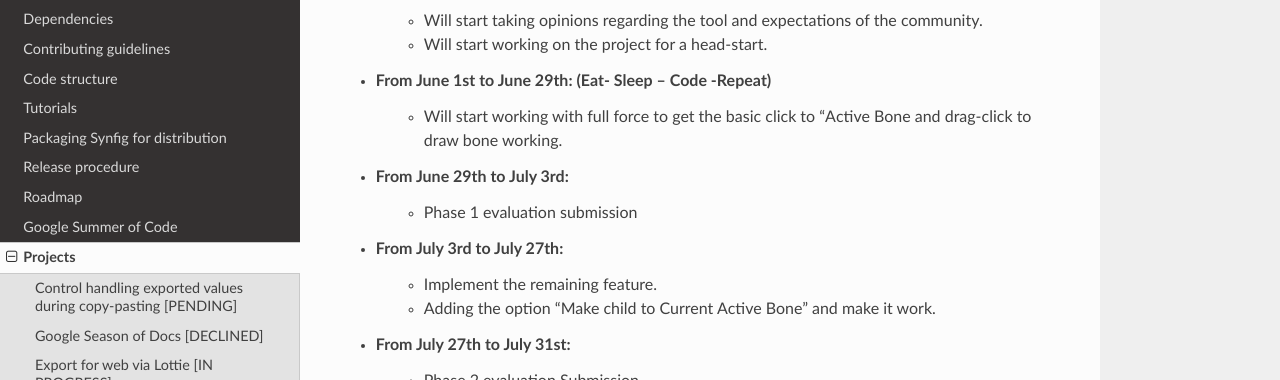
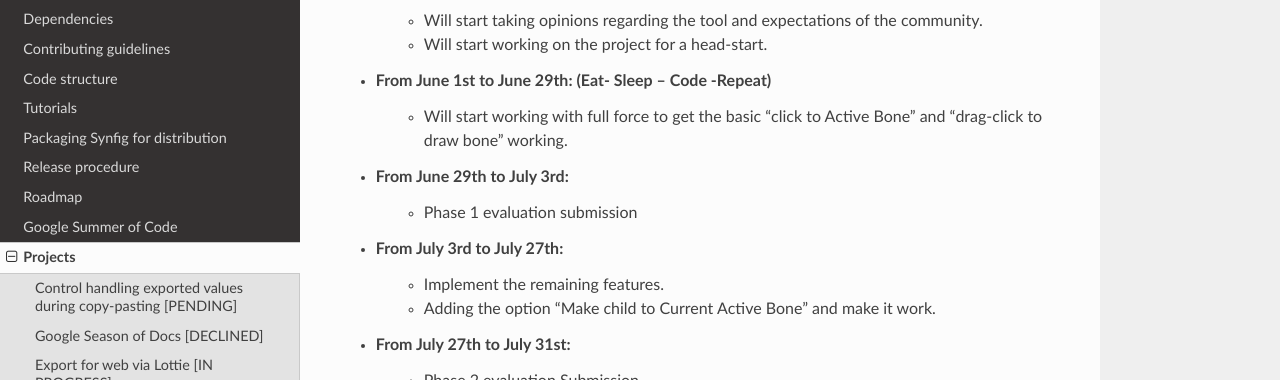
Before and after one commit to synfig/synfig-docs-dev, a Sphinx documentation site: the page built from docs/projects/skeleton.rst, in a window 1280 px wide and 900 px high, scrolled down 640 px. Shown: the part 151-531 px from the top of the window. Built offline with Sphinx 7.4.7 and the Read the Docs theme 2.0.0, drawn with Linux system fonts in a browser that asks for light colours.

Commit message:
Update skeleton.rst

```diff
--- a/docs/projects/skeleton.rst
+++ b/docs/projects/skeleton.rst
@@ -30,13 +30,13 @@ Milestones
     - Will start working on the project for a head-start.
 
 - From June 1st to June 29th: (Eat- Sleep – Code -Repeat)
-    - Will start working with full force to get the basic click to "Active Bone and drag-click to draw bone working.
+    - Will start working with full force to get the basic "click to Active Bone" and "drag-click to draw bone" working.
 
 - From June 29th to July 3rd:
     - Phase 1 evaluation submission
 
 - From July 3rd to July 27th:
-    - Implement the remaining feature.
+    - Implement the remaining features.
     - Adding the option “Make child to Current Active Bone” and make it work.
 
 - From July 27th to July 31st:
```
